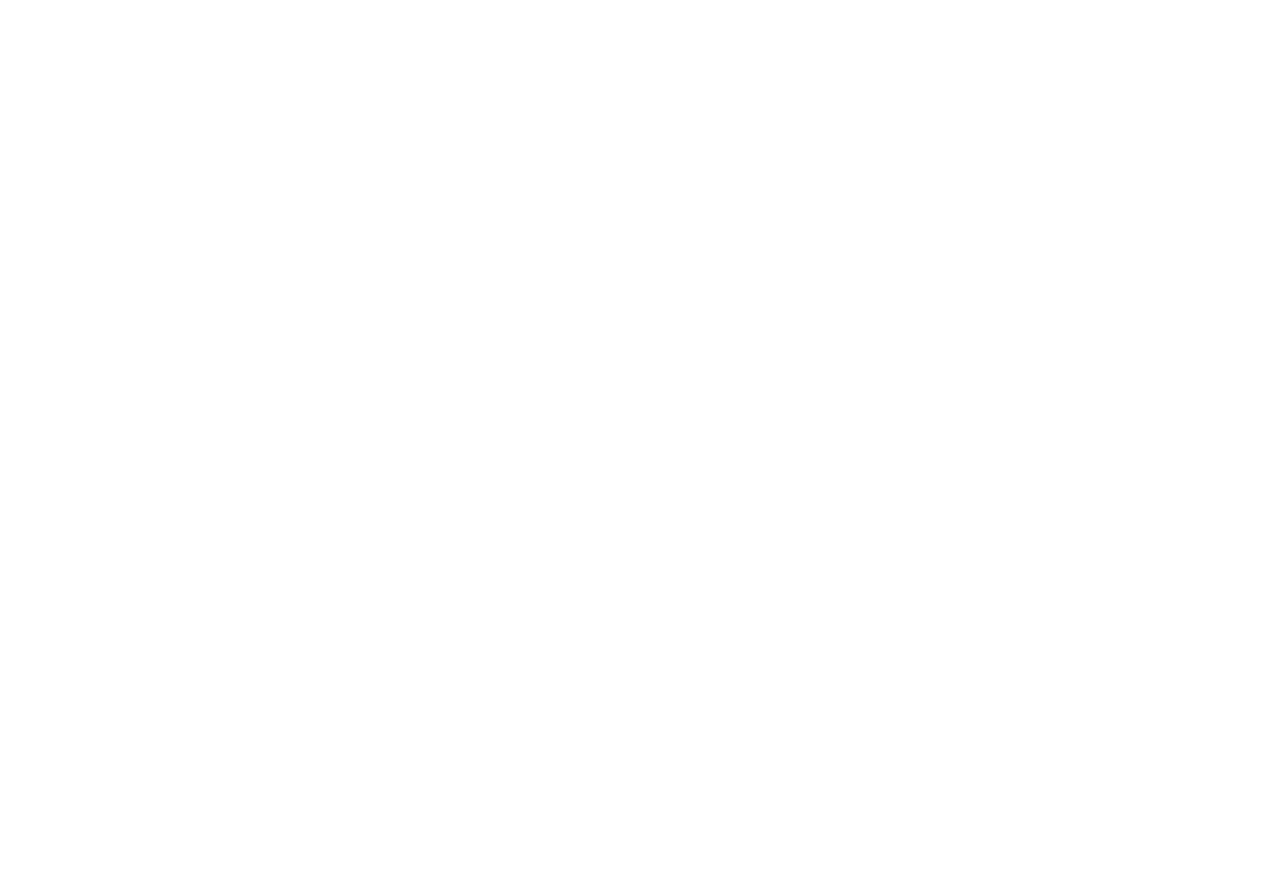
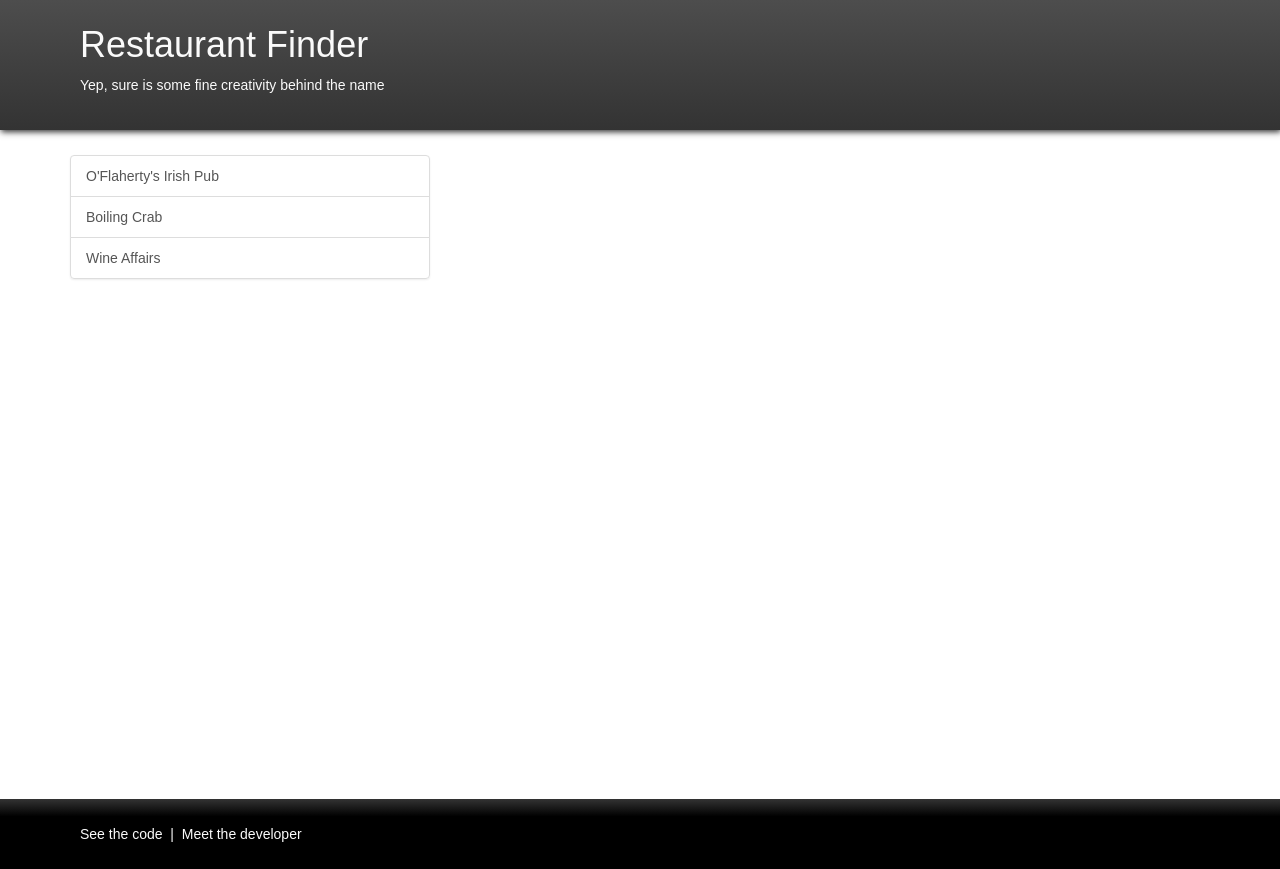
Before and after one commit to derrickshowers/restaurant-finder, a website: page src/index.html in a window 1280 px wide. Before the commit the page ends 800 px from the top, so only its background shows below. Drawn offline with Linux system fonts and the light colour scheme; a web font is replaced by a local one.

Commit message:
made it pretty, and added a view for restaurant details

```diff
--- a/src/css/scss/main.scss
+++ b/src/css/scss/main.scss
@@ -1,11 +1,13 @@
-// Base
-@import "partials/base";
+// Fonts
+@import url(http://fonts.googleapis.com/css?family=Muli:300,400,300italic,400italic);
 
 // Vendor
 @import "vendor/bootstrap";
 @import "vendor/bootstrap-theme";
 
 // Main Styles
+@import "partials/base";
+@import "partials/layout";
 @import "partials/other";
 
 // Responsive
--- a/src/css/scss/partials/_base.scss
+++ b/src/css/scss/partials/_base.scss
@@ -1,3 +1,8 @@
+/* fonts */
+body {
+	font-family: 'Muli', sans-serif;
+}
+
 /* browser outdated message */
 .browsehappy {
 	height: 100%; width: 100%;
--- /dev/null
+++ b/src/css/scss/partials/_layout.scss
@@ -0,0 +1,41 @@
+/* header */
+header {
+	background: #333;
+	background: -webedit-linear-gradient(#4D4D4D, #333);
+	background: linear-gradient(#4D4D4D, #333);
+	box-shadow: 1px 2px 6px #333;
+	margin-bottom: 25px;
+	color: #FAFAFA;
+
+	.container {
+		padding: 25px;
+	}
+
+	h1 {
+		margin-top: 0;
+	}
+}
+
+/* main area */
+#main {
+	margin-bottom: 500px;
+}
+
+/* footer */
+footer {
+	background: #000;
+	background: -webedit-linear-gradient(#333, #000 25%);
+	background: linear-gradient(#333, #000 25%);
+
+	.container {
+		padding: 25px;
+		a {
+			color: #FAFAFA;
+		}
+
+		p {
+			display: inline;
+			color: #FAFAFA;
+		}
+	}
+}
--- a/src/data/restaurants.json
+++ b/src/data/restaurants.json
@@ -1,5 +1,6 @@
 [
 	{
+		"id" : 1,
 		"name" : "O'Flaherty's Irish Pub",
 		"city" : "San Jose",
 		"address" : "25 North San Pedro Street",
@@ -9,6 +10,7 @@
 		]
 	},
 	{
+		"id" : 2,
 		"name" : "Boiling Crab",
 		"city" : "San Jose",
 		"address" : "71 Curtner Ave",
@@ -18,6 +20,7 @@
 		]
 	},
 	{
+		"id" : 3,
 		"name" : "Wine Affairs",
 		"city" : "San Jose",
 		"address" : "1435 The Alameda",
--- a/src/index.html
+++ b/src/index.html
@@ -20,7 +20,27 @@
 			<p class="browsehappy">You are using an <strong>outdated</strong> browser. Please <a href="http://browsehappy.com/">upgrade your browser</a> to improve your experience.</p>
 		<![endif]-->
 
-		<div id="app"></div>
+		<header>
+			<div class="container">
+				<h1>Restaurant Finder</h1>
+				<p>Yep, sure is some fine creativity behind the name</p>
+			</div>
+		</header>
+
+		<div id="main" class="container">
+			<div class="row">
+				<div id="restaurantList" class="col-md-4"></div>
+				<div id="restaurantDetails" class="col-md-7"></div>
+			</div>
+		</div>
+
+		<footer>
+			<div class="container">
+				<a href="#" alt="See the code">See the code</a>
+				<p> | </p>
+				<a href="http://derrickshowers.com" alt="Meet the developer">Meet the developer</a>
+			</div>
+		</footer>
 
 		<script src="/js/model.js"></script>
 		<script src="/js/collection.js"></script>
--- a/src/js/app.js
+++ b/src/js/app.js
@@ -3,21 +3,28 @@ restaurantApp = restaurantApp || {};
 restaurantApp.router = new (Backbone.Router.extend({
 
 	routes: {
-		'' : 'welcome'
+		'' : 'welcome',
+		':id' : 'showDetail'
 	},
 
 	initialize: function() {
 		this.restaurantList = new restaurantApp.Collections.RestaurantList();
 		this.restaurantListView = new restaurantApp.Views.RestaurantListView({ collection: this.restaurantList });
-		$('#app').append(this.restaurantListView.el);
+		$('#restaurantList').append(this.restaurantListView.el);
 	},
 
 	start: function() {
-		Backbone.history.start({ pushState: true });
+		Backbone.history.start({ });
 	},
 
 	welcome: function() {
 		this.restaurantList.fetch({ reset: true });
+	},
+
+	showDetail: function(id) {
+		var restaurantDetailView = new restaurantApp.Views.RestaurantDetailView({});
+		restaurantDetailView.model = this.restaurantList.get({ id: id })
+		restaurantDetailView.render();
 	}
 
 }));
--- a/src/js/view.js
+++ b/src/js/view.js
@@ -3,10 +3,19 @@ var restaurantApp = restaurantApp || {};
 restaurantApp.Views = restaurantApp.Views || {};
 restaurantApp.Views.RestaurantView = Backbone.View.extend({
 
-	tagName: 'li',
+	tagName: 'a',
+
+	className: 'list-group-item',
+
+	attributes: function() {
+		return {
+			href: '#' + this.model.get('id'),
+			alt: this.model.get('name')
+		}
+	},
 
 	render: function() {
-		this.$el.html('<strong>Name:</strong> ' + this.model.get('name'));
+		this.$el.html(this.model.get('name'));
 		return this;
 	}
 
@@ -14,7 +23,9 @@ restaurantApp.Views.RestaurantView = Backbone.View.extend({
 
 restaurantApp.Views.RestaurantListView = Backbone.View.extend({
 
-	tagName: 'ul',
+	tagName: 'div',
+
+	className: 'list-group',
 
 	initialize: function() {
 		this.collection.on('reset', this.showAll, this);
@@ -34,3 +45,18 @@ restaurantApp.Views.RestaurantListView = Backbone.View.extend({
 	}
 
 });
+
+restaurantApp.Views.RestaurantDetailView = Backbone.View.extend({
+
+	tagName: 'ul',
+
+	initialize: function() {
+
+	},
+
+	render: function() {
+		this.$el.html(this.model.get('name'));
+		$('#restaurantDetails').html(this.el);
+	}
+
+});
```
Also changed, not shown: src/css/styles.css.
